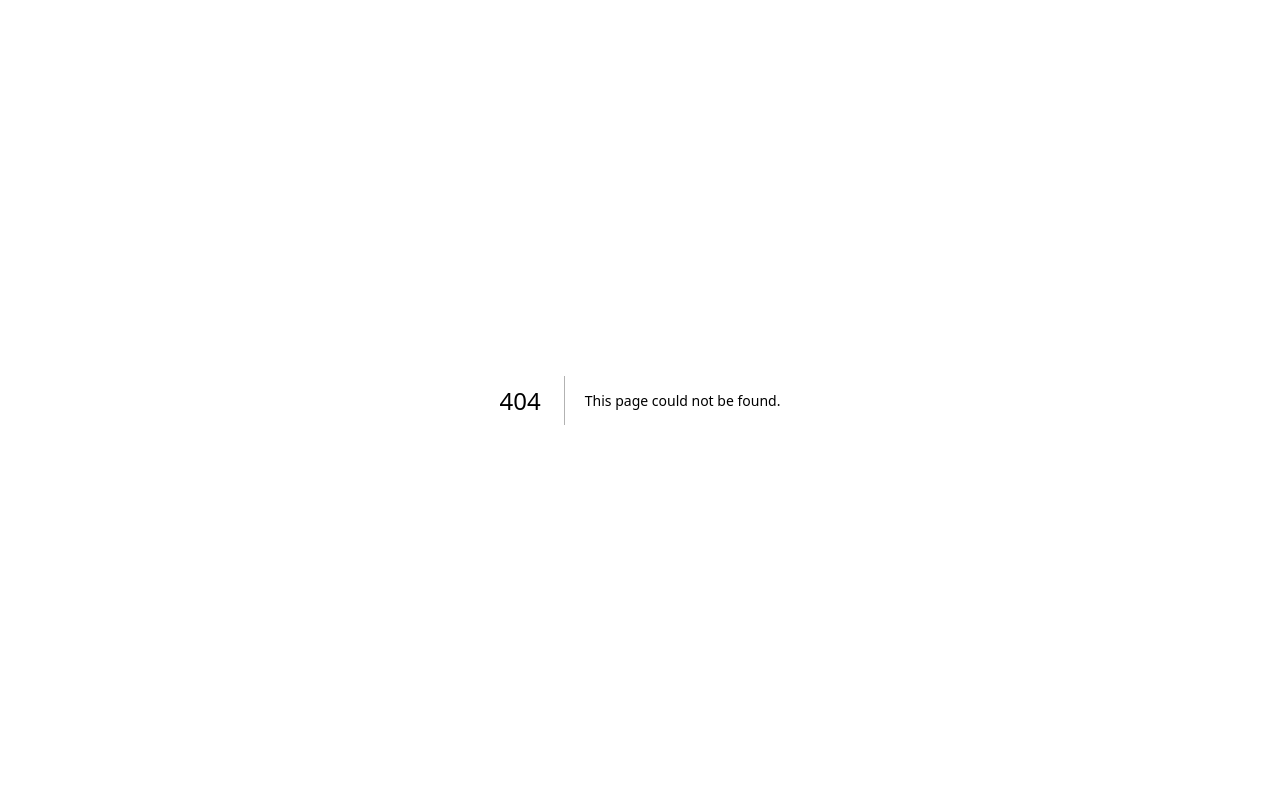
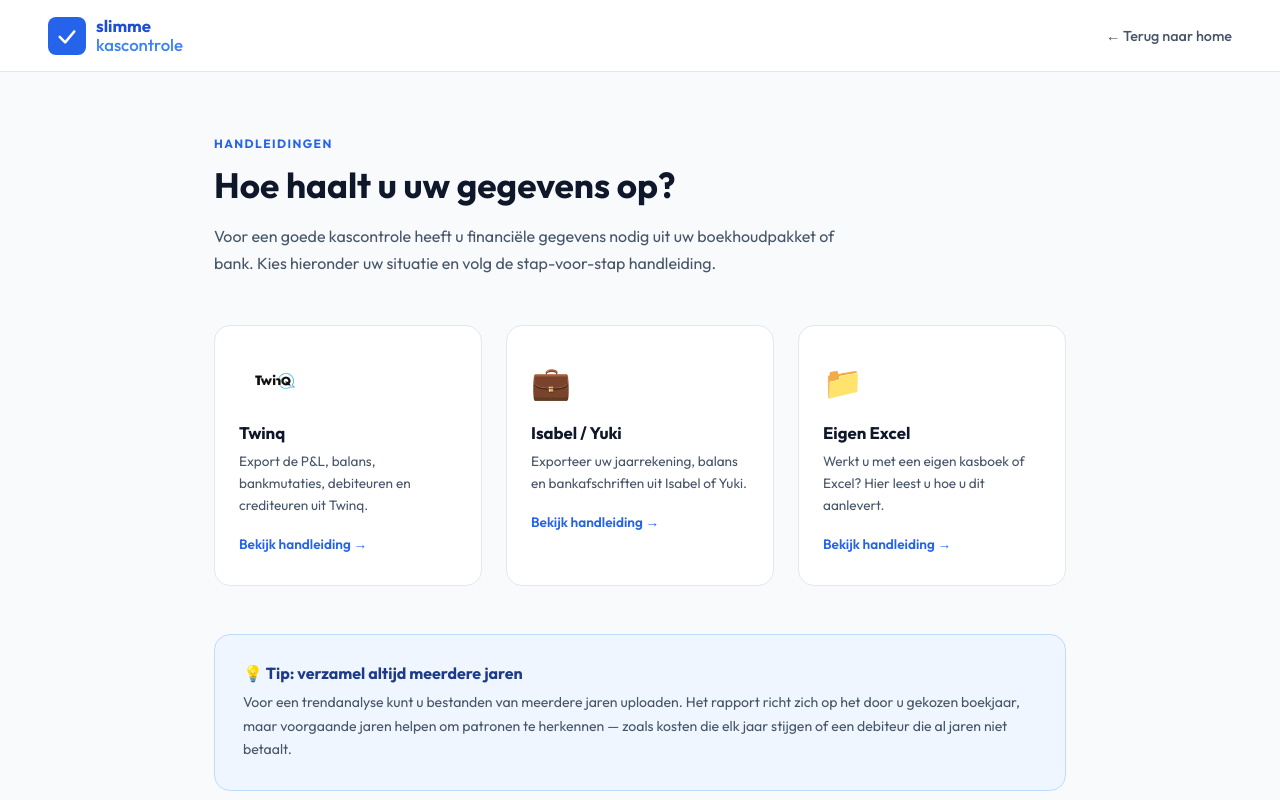
Before and after one commit to JJWVersteegh/Slimme-Kascontrole, a Next.js app: page /bronnen in a window 1280 px wide. Before the commit this address had no page. Shown: the top 800 px of the page. Built offline with nearby package versions, Linux system fonts and the light colour scheme; a web font is replaced by a local one.

Commit message:
Create page.tsx

```diff
--- /dev/null
+++ b/app/bronnen/page.tsx
@@ -0,0 +1,84 @@
+export default function BronnenOverzicht() {
+  return (
+    <main style={{ minHeight: '100vh', background: '#f8fafc', fontFamily: 'Outfit, sans-serif' }}>
+
+      {/* Nav */}
+      <nav style={{ background: 'white', borderBottom: '1px solid #e2e8f0', padding: '0 48px', height: '72px', display: 'flex', alignItems: 'center', justifyContent: 'space-between' }}>
+        <a href="/" style={{ display: 'flex', alignItems: 'center', gap: '10px', textDecoration: 'none' }}>
+          <div style={{ background: '#2563EB', width: '38px', height: '38px', borderRadius: '8px', display: 'flex', alignItems: 'center', justifyContent: 'center' }}>
+            <svg width="20" height="20" viewBox="0 0 22 22" fill="none"><polyline points="3,12 9,18 19,6" stroke="white" strokeWidth="2.8" strokeLinecap="round" strokeLinejoin="round"/></svg>
+          </div>
+          <div style={{ lineHeight: 1.1 }}>
+            <div style={{ fontWeight: '700', fontSize: '1.05rem', color: '#1D4ED8' }}>slimme</div>
+            <div style={{ fontWeight: '500', fontSize: '1.05rem', color: '#3b82f6' }}>kascontrole</div>
+          </div>
+        </a>
+        <a href="/" style={{ color: '#475569', textDecoration: 'none', fontSize: '0.9rem', fontWeight: '500' }}>← Terug naar home</a>
+      </nav>
+
+      <div style={{ maxWidth: '900px', margin: '0 auto', padding: '64px 24px' }}>
+
+        {/* Header */}
+        <p style={{ fontSize: '0.75rem', fontWeight: '700', letterSpacing: '0.12em', textTransform: 'uppercase', color: '#2563EB', marginBottom: '12px' }}>Handleidingen</p>
+        <h1 style={{ fontSize: '2.2rem', fontWeight: '700', color: '#0f172a', marginBottom: '16px' }}>Hoe haalt u uw gegevens op?</h1>
+        <p style={{ color: '#475569', fontSize: '1rem', lineHeight: 1.7, marginBottom: '48px', maxWidth: '640px' }}>
+          Voor een goede kascontrole heeft u financiële gegevens nodig uit uw boekhoudpakket of bank. Kies hieronder uw situatie en volg de stap-voor-stap handleiding.
+        </p>
+
+        {/* Kaarten */}
+        <div style={{ display: 'grid', gridTemplateColumns: 'repeat(3, 1fr)', gap: '24px', marginBottom: '48px' }}>
+
+          <a href="/bronnen/twinq" style={{ background: 'white', borderRadius: '16px', padding: '32px 24px', border: '1px solid #e2e8f0', textDecoration: 'none', color: 'inherit', display: 'block', transition: 'transform 0.2s, box-shadow 0.2s' }}
+            onMouseOver={e => { (e.currentTarget as HTMLElement).style.transform = 'translateY(-4px)'; (e.currentTarget as HTMLElement).style.boxShadow = '0 12px 32px rgba(0,0,0,0.08)' }}
+            onMouseOut={e => { (e.currentTarget as HTMLElement).style.transform = ''; (e.currentTarget as HTMLElement).style.boxShadow = '' }}>
+            <div style={{ height: '48px', display: 'flex', alignItems: 'center', marginBottom: '16px' }}>
+              <img src="/twinq-logo.jpg" alt="Twinq" style={{ maxHeight: '36px', objectFit: 'contain' }}/>
+            </div>
+            <h2 style={{ fontWeight: '700', color: '#0f172a', fontSize: '1.05rem', marginBottom: '8px' }}>Twinq</h2>
+            <p style={{ color: '#475569', fontSize: '0.85rem', lineHeight: 1.6, marginBottom: '16px' }}>Export de P&amp;L, balans, bankmutaties, debiteuren en crediteuren uit Twinq.</p>
+            <span style={{ color: '#2563EB', fontSize: '0.85rem', fontWeight: '600' }}>Bekijk handleiding →</span>
+          </a>
+
+          <a href="/bronnen/isabel-yuki" style={{ background: 'white', borderRadius: '16px', padding: '32px 24px', border: '1px solid #e2e8f0', textDecoration: 'none', color: 'inherit', display: 'block', transition: 'transform 0.2s, box-shadow 0.2s' }}
+            onMouseOver={e => { (e.currentTarget as HTMLElement).style.transform = 'translateY(-4px)'; (e.currentTarget as HTMLElement).style.boxShadow = '0 12px 32px rgba(0,0,0,0.08)' }}
+            onMouseOut={e => { (e.currentTarget as HTMLElement).style.transform = ''; (e.currentTarget as HTMLElement).style.boxShadow = '' }}>
+            <div style={{ height: '48px', display: 'flex', alignItems: 'center', marginBottom: '16px', fontSize: '2rem' }}>💼</div>
+            <h2 style={{ fontWeight: '700', color: '#0f172a', fontSize: '1.05rem', marginBottom: '8px' }}>Isabel / Yuki</h2>
+            <p style={{ color: '#475569', fontSize: '0.85rem', lineHeight: 1.6, marginBottom: '16px' }}>Exporteer uw jaarrekening, balans en bankafschriften uit Isabel of Yuki.</p>
+            <span style={{ color: '#2563EB', fontSize: '0.85rem', fontWeight: '600' }}>Bekijk handleiding →</span>
+          </a>
+
+          <a href="/bronnen/eigen-excel" style={{ background: 'white', borderRadius: '16px', padding: '32px 24px', border: '1px solid #e2e8f0', textDecoration: 'none', color: 'inherit', display: 'block', transition: 'transform 0.2s, box-shadow 0.2s' }}
+            onMouseOver={e => { (e.currentTarget as HTMLElement).style.transform = 'translateY(-4px)'; (e.currentTarget as HTMLElement).style.boxShadow = '0 12px 32px rgba(0,0,0,0.08)' }}
+            onMouseOut={e => { (e.currentTarget as HTMLElement).style.transform = ''; (e.currentTarget as HTMLElement).style.boxShadow = '' }}>
+            <div style={{ height: '48px', display: 'flex', alignItems: 'center', marginBottom: '16px', fontSize: '2rem' }}>📁</div>
+            <h2 style={{ fontWeight: '700', color: '#0f172a', fontSize: '1.05rem', marginBottom: '8px' }}>Eigen Excel</h2>
+            <p style={{ color: '#475569', fontSize: '0.85rem', lineHeight: 1.6, marginBottom: '16px' }}>Werkt u met een eigen kasboek of Excel? Hier leest u hoe u dit aanlevert.</p>
+            <span style={{ color: '#2563EB', fontSize: '0.85rem', fontWeight: '600' }}>Bekijk handleiding →</span>
+          </a>
+
+        </div>
+
+        {/* Info blok */}
+        <div style={{ background: '#eff6ff', borderRadius: '16px', padding: '28px', border: '1px solid #bfdbfe' }}>
+          <h3 style={{ fontWeight: '700', color: '#1e3a8a', fontSize: '1rem', marginBottom: '8px' }}>💡 Tip: verzamel altijd meerdere jaren</h3>
+          <p style={{ color: '#475569', fontSize: '0.88rem', lineHeight: 1.7 }}>
+            Voor een trendanalyse kunt u bestanden van meerdere jaren uploaden. Het rapport richt zich op het door u gekozen boekjaar, maar voorgaande jaren helpen om patronen te herkennen — zoals kosten die elk jaar stijgen of een debiteur die al jaren niet betaalt.
+          </p>
+        </div>
+
+      </div>
+
+      {/* Footer */}
+      <footer style={{ background: '#0f172a', color: 'rgba(255,255,255,0.5)', padding: '32px 48px', display: 'flex', justifyContent: 'space-between', alignItems: 'center', flexWrap: 'wrap', gap: '16px', fontSize: '0.83rem', marginTop: '64px' }}>
+        <span>© 2025 SlimmeKascontrole.nl — Een dienst van Vertras B.V.</span>
+        <div style={{ display: 'flex', gap: '24px' }}>
+          <a href="/" style={{ color: 'rgba(255,255,255,0.5)', textDecoration: 'none' }}>Home</a>
+          <a href="/registreer" style={{ color: 'rgba(255,255,255,0.5)', textDecoration: 'none' }}>Account aanmaken</a>
+          <a href="/mijn-omgeving" style={{ color: 'rgba(255,255,255,0.5)', textDecoration: 'none' }}>Mijn omgeving</a>
+        </div>
+      </footer>
+
+    </main>
+  )
+}
```
